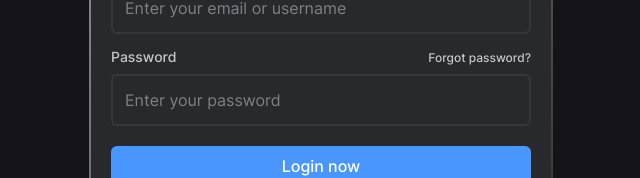
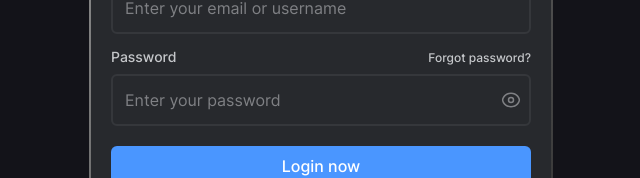
Before and after one commit to aliarslanansari/react-assignment-atlys, a React (Vite) app: page / in a window 1280 px wide. Shown: the part 402-580 px from the top of the page, without its empty margins (319-959 px from the left). Built offline with nearby package versions, Linux system fonts and the light colour scheme.

Commit message:
Add hide/show functionality for password type input

```diff
--- a/src/assets/styles/global.scss
+++ b/src/assets/styles/global.scss
@@ -6,6 +6,15 @@
 
 @layer base {
     body {
+
+        input:-webkit-autofill,
+        input:-webkit-autofill {
+            -webkit-box-shadow: 0 0 0px 1000px #475569 inset !important;
+            -webkit-text-fill-color: #fff;
+        }
+
+        -webkit-font-smoothing: antialiased;
+        -moz-osx-font-smoothing: grayscale;
         @apply font-inter bg-black-800 text-white;
     }
 }
--- /dev/null
+++ b/src/assets/svg-components/EyeIcon.tsx
@@ -0,0 +1,23 @@
+import { SVGProps } from "react";
+
+function EyeIcon(props: SVGProps<SVGSVGElement>) {
+  return (
+    <svg
+      width={20}
+      height={20}
+      viewBox="0 0 20 20"
+      fill="none"
+      xmlns="http://www.w3.org/2000/svg"
+      {...props}
+    >
+      <path
+        fillRule="evenodd"
+        clipRule="evenodd"
+        d="M2.417 10c0-.807.518-2.295 1.77-3.594C5.406 5.138 7.298 4.083 10 4.083c2.701 0 4.593 1.055 5.814 2.323 1.25 1.299 1.77 2.787 1.77 3.594 0 .807-.52 2.295-1.77 3.594-1.221 1.268-3.113 2.323-5.814 2.323s-4.593-1.055-5.814-2.323c-1.25-1.299-1.77-2.787-1.77-3.594zM10 2.583c-3.132 0-5.407 1.238-6.894 2.782C1.648 6.88.916 8.723.916 10c0 1.277.732 3.121 2.19 4.635 1.487 1.544 3.762 2.782 6.894 2.782s5.407-1.238 6.894-2.782c1.458-1.514 2.19-3.358 2.19-4.635 0-1.277-.732-3.121-2.19-4.635C15.407 3.821 13.132 2.583 10 2.583zM8.25 10a1.75 1.75 0 113.5 0 1.75 1.75 0 01-3.5 0zM10 6.75a3.25 3.25 0 100 6.5 3.25 3.25 0 000-6.5z"
+        fill="#7F8084"
+      />
+    </svg>
+  );
+}
+
+export default EyeIcon;
--- a/src/components/ui/Textfield/index.tsx
+++ b/src/components/ui/Textfield/index.tsx
@@ -1,8 +1,10 @@
+import EyeIcon from "@/assets/svg-components/EyeIcon";
 import { cx } from "class-variance-authority";
-import { useId } from "react";
+import { useId, useState } from "react";
 
 interface TextfieldProps {
   label: string;
+  type: React.HTMLInputTypeAttribute | undefined;
   placeholder?: string;
   className?: string;
   labelClassName?: string;
@@ -10,6 +12,7 @@ interface TextfieldProps {
   onChange?: React.ChangeEventHandler<HTMLInputElement> | undefined;
   value?: string;
   rightLabel?: string | JSX.Element;
+  rightLabelClassName?: string | JSX.Element;
 }
 
 const Textfield = ({
@@ -18,11 +21,18 @@ const Textfield = ({
   className,
   labelClassName,
   inputClassName,
+  rightLabelClassName,
   onChange,
   value,
   rightLabel,
+  type,
 }: TextfieldProps) => {
   const id = useId();
+  const [isPasswordVisible, setIsPasswordVisible] = useState(false);
+
+  const togglePasswordVisibility = () => {
+    setIsPasswordVisible(!isPasswordVisible);
+  };
 
   return (
     <div className={cx("flex flex-col", className)}>
@@ -34,20 +44,38 @@ const Textfield = ({
           {label}
         </label>
         {rightLabel && (
-          <div className="mb-2.5 text-xs font-medium leading-none text-white-200">{rightLabel}</div>
+          <div
+            className={cx(
+              "mb-2.5 text-xs font-medium leading-none text-white-200",
+              rightLabelClassName,
+            )}
+          >
+            {rightLabel}
+          </div>
         )}
       </div>
+      <div className="relative w-full">
         <input
+          type={type === "password" && isPasswordVisible ? "text" : type}
           id={id}
           name={id}
           onChange={onChange}
           value={value}
           className={cx(
-          "rounded-md border-2 border-white-250 bg-transparent p-3 placeholder:text-base placeholder:font-normal placeholder:text-white-150",
+            "w-full rounded-md border-2 border-white-250 bg-transparent p-3 outline-none placeholder:text-base placeholder:font-normal placeholder:text-white-150 focus:border-white-150",
             inputClassName,
           )}
           placeholder={placeholder}
         />
+        {type === "password" && (
+          <button
+            className="group absolute right-2.5 top-1/2 -translate-y-1/2 transform outline-none"
+            onClick={togglePasswordVisibility}
+          >
+            <EyeIcon className="group-focus:stroke-white-200" />
+          </button>
+        )}
+      </div>
     </div>
   );
 };
--- a/src/pages/LoginPage/index.tsx
+++ b/src/pages/LoginPage/index.tsx
@@ -17,8 +17,13 @@ const LoginPage = () => {
             </span>
             <span className="mb-11 font-semibold text-white">Log into your account</span>
           </div>
-          <Textfield label="Email or Username" placeholder="Enter your email or username" />
           <Textfield
+            type="text"
+            label="Email or Username"
+            placeholder="Enter your email or username"
+          />
+          <Textfield
+            type="password"
             className="mt-4"
             label="Password"
             placeholder="Enter your password"
```
Lines whose indentation alone changed are shown as unchanged.
